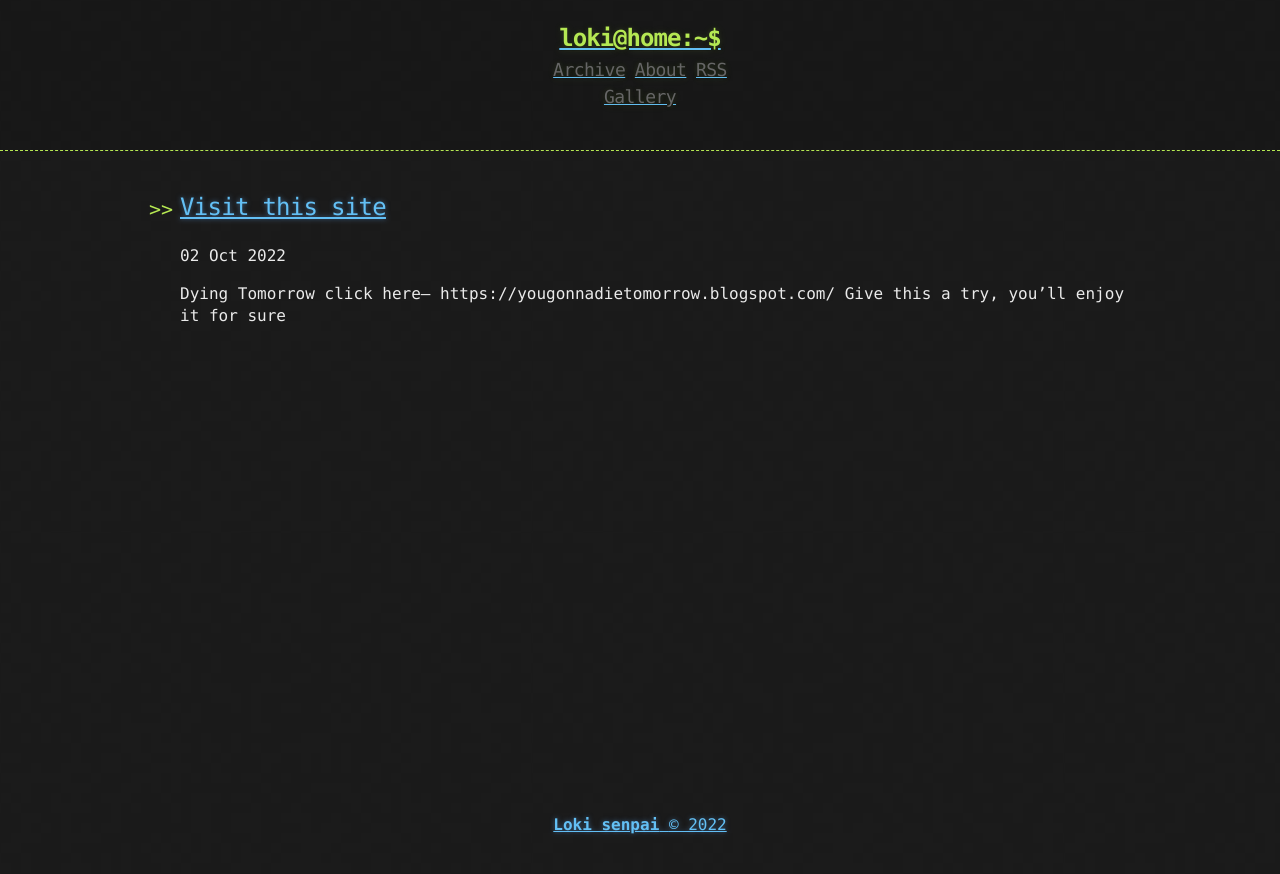
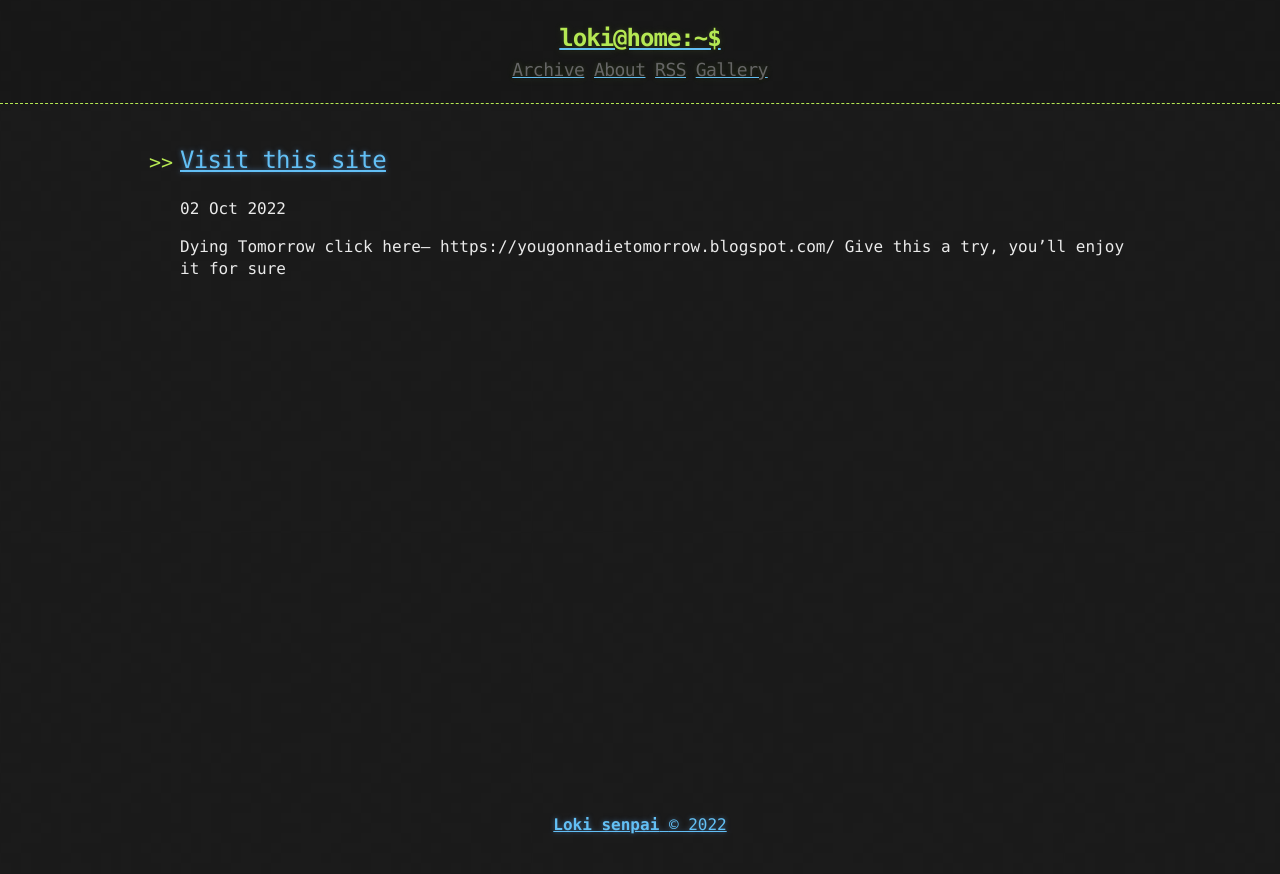
Before and after one commit to imlokisenpai/imlokisenpai.github.io, a Jekyll site: the page built from index.html, in a window 1280 px wide. Shown: the top 874 px of the page. Built offline with Jekyll 4.4.1, drawn with Linux system fonts in a browser that asks for light colours; the list of posts is cut into pages by our own code.

Commit message:
Update links.html

```diff
--- a/_includes/links.html
+++ b/_includes/links.html
@@ -1,4 +1,4 @@
 <a href="{{ "/archive" | prepend: site.baseurl | replace: '//', '/' }}"><h2 class="header-link">Archive</h2></a>
 <a href="{{ "/about" | prepend: site.baseurl | replace: '//', '/' }}"><h2 class="header-link">About</h2></a>
 <a href="{{ "/atom.xml" | prepend: site.baseurl | replace: '//', '/' }}"><h2 class="header-link">RSS</h2></a>
-<a href="https://imlokisenpai.github.io/gallery"><h2>Gallery</h2></a>
+<a href="https://imlokisenpai.github.io/gallery"><h2 class="header-link">Gallery</h2></a>
```
